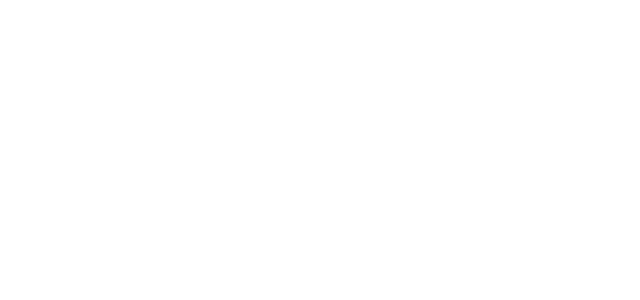
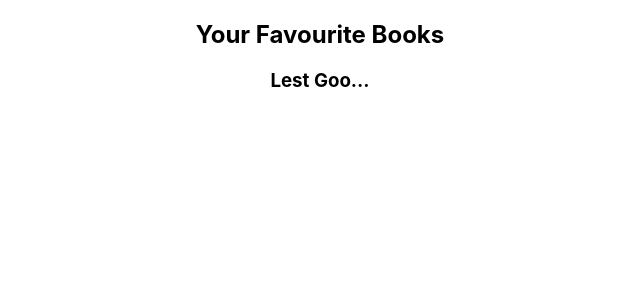
Before and after one commit to sajeeb5506/book-lucky-one-react-assignment, a React (Create React App) app: page / in a window 1280 px wide. Shown: the top 300 px of the page, without its empty margins (320-960 px from the left). Built offline with nearby package versions, Linux system fonts and the light colour scheme.

Commit message:
data fetch

```diff
--- a/src/App.js
+++ b/src/App.js
@@ -1,10 +1,22 @@
 
+import { useEffect, useState } from 'react';
 import './App.css';
+import Shop from './Components/Shop/Shop';
 
 function App() {
+  const [books,setBooks]=useState([]);
+
+  useEffect(()=>{
+    fetch('books.json')
+    .then(res=>res.json())
+    .then(data=>setBooks(data));
+
+  },[]);
+
+
   return (
     <div className="">
-
+      <Shop></Shop>
     </div>
   );
 }
--- /dev/null
+++ b/src/Components/Shop/Shop.css
@@ -0,0 +1,4 @@
+.shop-container {
+
+    text-align: center;
+}
--- /dev/null
+++ b/src/Components/Shop/Shop.js
@@ -0,0 +1,13 @@
+import React from 'react';
+import './Shop.css';
+
+const Shop = () => {
+    return (
+        <div className='shop-container'>
+        <h2> Your Favourite Books</h2>
+        <h3> Lest Goo...</h3>
+        </div>
+    );
+};
+
+export default Shop;
```
Also changed, not shown: public/books.json (renamed from src/Data/books.json), public/logo192.png (added), public/logo512.png (added), src/Components/Cart/Cart.css (added), src/Components/Cart/Cart.js (added), src/Components/Ditels/Ditels.css (added), src/Components/Ditels/Ditels.js (added).
